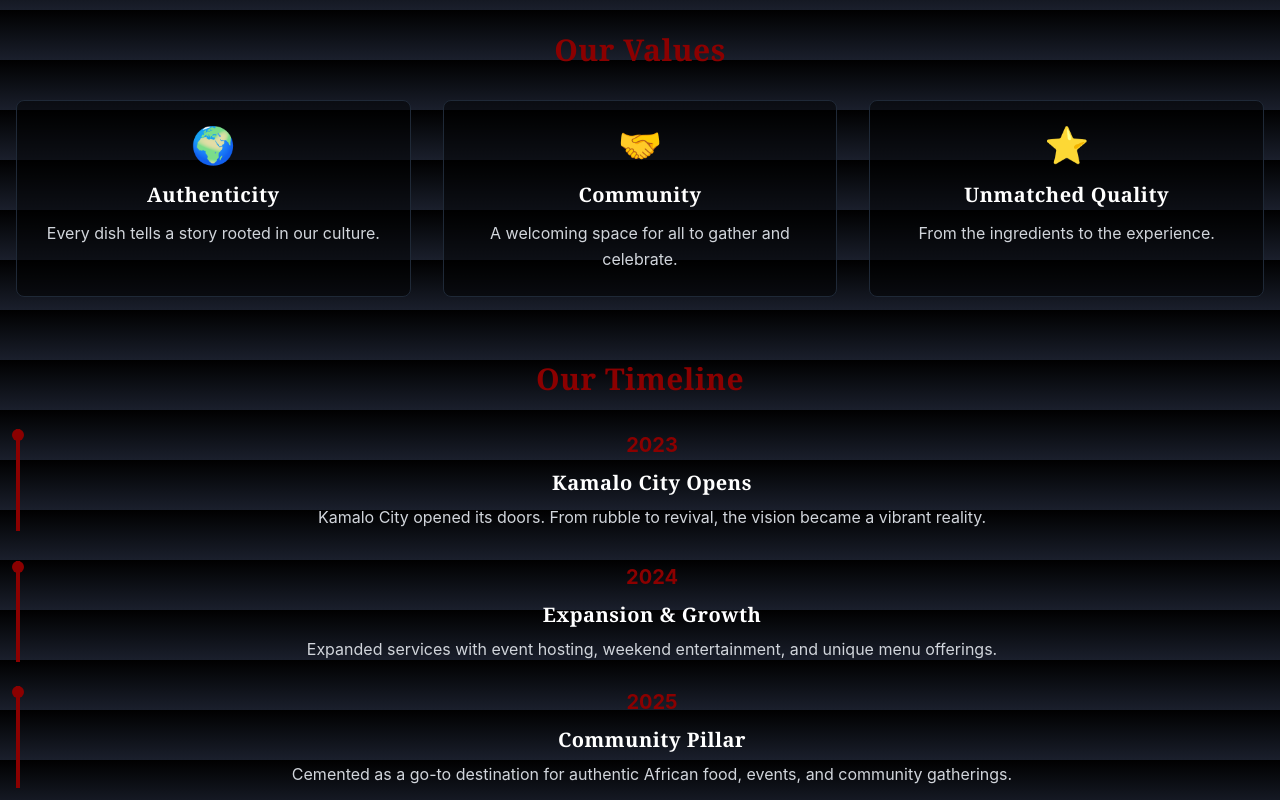
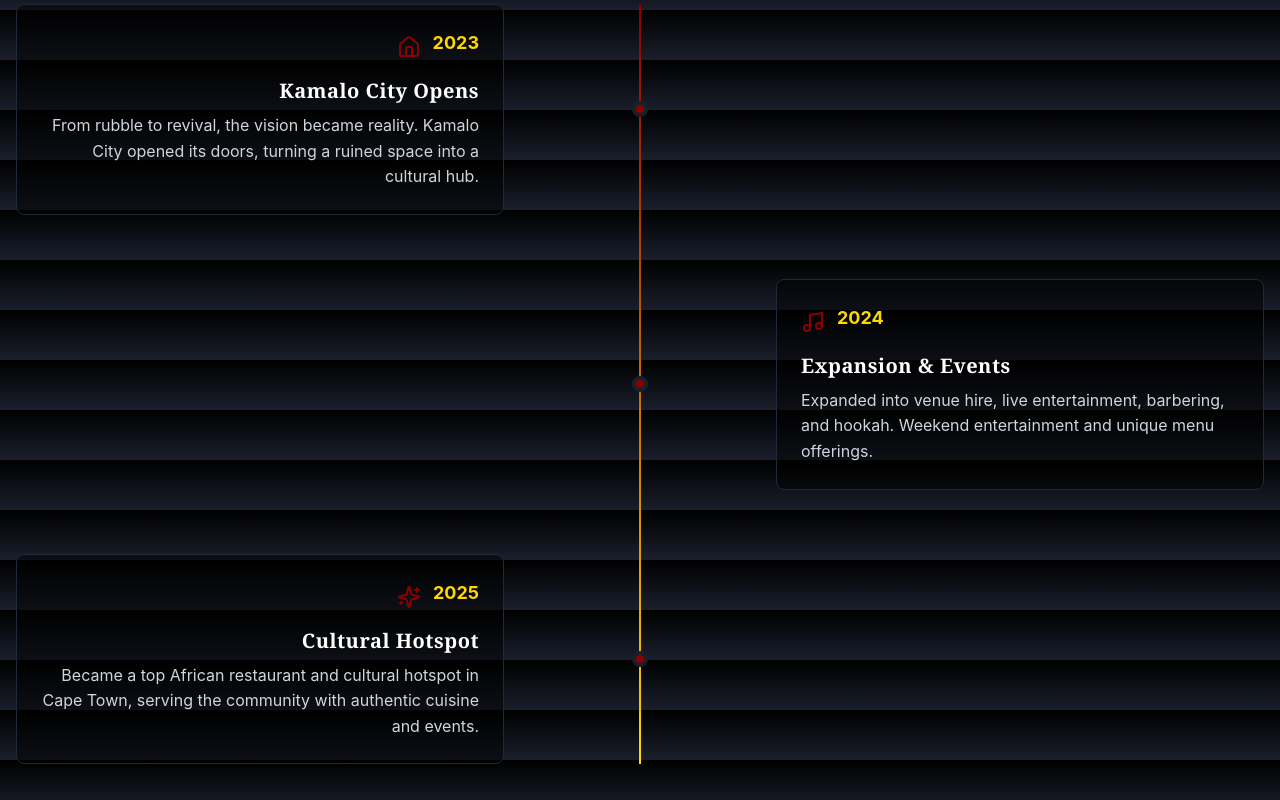
Before and after one commit to glorious22/11JuneKamCityProgress, a React (Vite) app: page / in a window 1280 px wide. Shown: the part 1660-2460 px from the top of the page. Built offline with nearby package versions, Linux system fonts and the light colour scheme.

Commit message:
Updated index.html

```diff
--- a/index.html
+++ b/index.html
@@ -7,11 +7,6 @@
     <meta name="description" content="Experience authentic African cuisine, premium hookah lounge, live entertainment, and professional services at Kamalo City in Goodwood, Cape Town. Open 7 days a week." />
     <meta name="author" content="Kamalo City Restaurant" />
     <meta name="keywords" content="African restaurant Cape Town, hookah lounge, authentic African cuisine, Goodwood restaurant, live entertainment, private events" />
-
-    <!-- Prevent zoom and drag on mobile -->
-    <meta name="viewport" content="width=device-width, initial-scale=1, maximum-scale=1, user-scalable=no" />
-    <meta name="format-detection" content="telephone=no" />
-    <meta name="msapplication-tap-highlight" content="no" />
 
     <!-- Open Graph Meta Tags -->
     <meta property="og:title" content="Kamalo City - Authentic African Cuisine & Entertainment" />
--- a/src/components/Hero.tsx
+++ b/src/components/Hero.tsx
@@ -25,7 +25,7 @@ const Hero = () => {
   }, [heroImages.length]);
 
   const scrollToNext = () => {
-    const nextSection = document.querySelector('#about');
+    const nextSection = document.querySelector('#intro-story');
     if (nextSection) {
       nextSection.scrollIntoView({ behavior: 'smooth' });
     }
@@ -33,7 +33,7 @@ const Hero = () => {
 
   return (
     <section className="relative h-screen flex items-center justify-center overflow-hidden">
-      {/* Background image carousel - NO LINES OR GLITCHES */}
+      {/* Background image carousel */}
       <div className="absolute inset-0">
         {heroImages.map((image, index) => (
           <div
@@ -52,7 +52,7 @@ const Hero = () => {
         ))}
       </div>
 
-      {/* Clean gradient overlay - NO LINES */}
+      {/* Background overlay */}
       <div className="absolute inset-0 bg-gradient-to-b from-black/60 via-black/40 to-black/70"></div>
 
       <div className="relative z-10 max-w-7xl mx-auto px-4 text-center" data-aos="fade-up">
--- a/src/index.css
+++ b/src/index.css
@@ -80,28 +80,10 @@
     @apply border-border;
   }
 
-  /* REMOVE ALL HORIZONTAL LINES AND GLITCHES */
-  hr {
-    display: none !important;
-  }
-
-  *::before,
-  *::after {
-    border: none !important;
-    border-top: none !important;
-    border-bottom: none !important;
-  }
-
   html {
     scroll-behavior: smooth;
     overflow-x: hidden;
     touch-action: manipulation;
-    /* Lock zoom on mobile except for input fields */
-    -ms-touch-action: manipulation;
-    -webkit-user-select: none;
-    -moz-user-select: none;
-    -ms-user-select: none;
-    user-select: none;
   }
 
   body {
@@ -124,11 +106,6 @@
     -moz-user-select: text;
     -ms-user-select: text;
     user-select: text;
-    /* Allow zoom on input fields */
-    -webkit-user-scalable: yes;
-    -moz-user-scalable: yes;
-    -ms-user-scalable: yes;
-    user-scalable: yes;
   }
 
   h1, h2, h3, h4, h5, h6 {
@@ -162,19 +139,9 @@
     padding: 60px 20px;
   }
 
-  /* Section spacing - NO GAPS */
+  /* Section spacing */
   .section-spacing {
     margin-bottom: 60px;
-  }
-
-  .section-padding {
-    padding: 60px 0;
-  }
-
-  @media (max-width: 768px) {
-    .section-padding {
-      padding: 40px 0;
-    }
   }
 
   /* Button hover animations */
@@ -443,6 +410,17 @@
     100% { box-shadow: 0 0 0 0 rgba(139, 0, 0, 0); }
   }
 
+  /* Collapsible service details */
+  .service-details {
+    max-height: 0;
+    overflow: hidden;
+    transition: max-height 0.3s ease;
+  }
+
+  .service-details.open {
+    max-height: 500px;
+  }
+
   /* Mobile carousel fixes */
   @media (max-width: 768px) {
     .carousel-arrows {
@@ -477,6 +455,17 @@
     }
     60% {
       transform: translateY(-5px);
+    }
+  }
+
+  /* Section padding improvements */
+  .section-padding {
+    padding: 60px 0;
+  }
+
+  @media (max-width: 768px) {
+    .section-padding {
+      padding: 40px 0;
     }
   }
 
--- a/src/pages/Index.tsx
+++ b/src/pages/Index.tsx
@@ -26,67 +26,6 @@ const Index = () => {
       <main>
         <Hero />
         <IntroStory />
-
-        {/* About Section - Restored */}
-        <section id="about" className="section-padding bg-gradient-to-b from-black to-kamalo-dark african-pattern">
-          <div className="max-w-7xl mx-auto px-4">
-            <div className="text-center mb-16" data-aos="fade-up">
-              <h2 className="text-3xl md:text-4xl font-bold text-white mb-6">
-                A Legacy <span className="text-kamalo-red gold-underline">Brought to Life</span>
-              </h2>
-              <div className="max-w-4xl mx-auto">
-                <p className="text-lg md:text-xl text-gray-300 leading-relaxed mb-8">
-                  Kamalo City began its journey in 2023. What was once an abandoned space transformed into a cultural hotspot. From our humble beginnings, we've grown into a thriving restaurant and venue — powered by love for food, music, and community.
-                </p>
-              </div>
-            </div>
-
-            {/* Values Section */}
-            <div className="mb-16" data-aos="fade-up" data-aos-delay="200">
-              <h3 className="text-2xl md:text-3xl font-bold text-kamalo-red mb-8 text-center">Our Values</h3>
-              <div className="grid grid-cols-1 md:grid-cols-3 gap-8">
-                <div className="bg-black/50 rounded-lg p-6 border border-gray-800 text-center">
-                  <div className="text-4xl mb-4">🌍</div>
-                  <h4 className="text-xl font-bold text-white mb-3">Authenticity</h4>
-                  <p className="text-gray-300">Every dish tells a story rooted in our culture.</p>
-                </div>
-                <div className="bg-black/50 rounded-lg p-6 border border-gray-800 text-center">
-                  <div className="text-4xl mb-4">🤝</div>
-                  <h4 className="text-xl font-bold text-white mb-3">Community</h4>
-                  <p className="text-gray-300">A welcoming space for all to gather and celebrate.</p>
-                </div>
-                <div className="bg-black/50 rounded-lg p-6 border border-gray-800 text-center">
-                  <div className="text-4xl mb-4">⭐</div>
-                  <h4 className="text-xl font-bold text-white mb-3">Unmatched Quality</h4>
-                  <p className="text-gray-300">From the ingredients to the experience.</p>
-                </div>
-              </div>
-            </div>
-
-            {/* Timeline Section */}
-            <div data-aos="fade-up" data-aos-delay="400">
-              <h3 className="text-2xl md:text-3xl font-bold text-kamalo-red mb-8 text-center">Our Timeline</h3>
-              <div className="space-y-6">
-                <div className="timeline-item">
-                  <div className="timeline-year">2023</div>
-                  <h4 className="text-xl font-bold text-white mb-2">Kamalo City Opens</h4>
-                  <p className="text-gray-300">Kamalo City opened its doors. From rubble to revival, the vision became a vibrant reality.</p>
-                </div>
-                <div className="timeline-item">
-                  <div className="timeline-year">2024</div>
-                  <h4 className="text-xl font-bold text-white mb-2">Expansion & Growth</h4>
-                  <p className="text-gray-300">Expanded services with event hosting, weekend entertainment, and unique menu offerings.</p>
-                </div>
-                <div className="timeline-item">
-                  <div className="timeline-year">2025</div>
-                  <h4 className="text-xl font-bold text-white mb-2">Community Pillar</h4>
-                  <p className="text-gray-300">Cemented as a go-to destination for authentic African food, events, and community gatherings.</p>
-                </div>
-              </div>
-            </div>
-          </div>
-        </section>
-
         <TimelineSection />
         <ServicesPreview />
         <MenuPreview />
```
